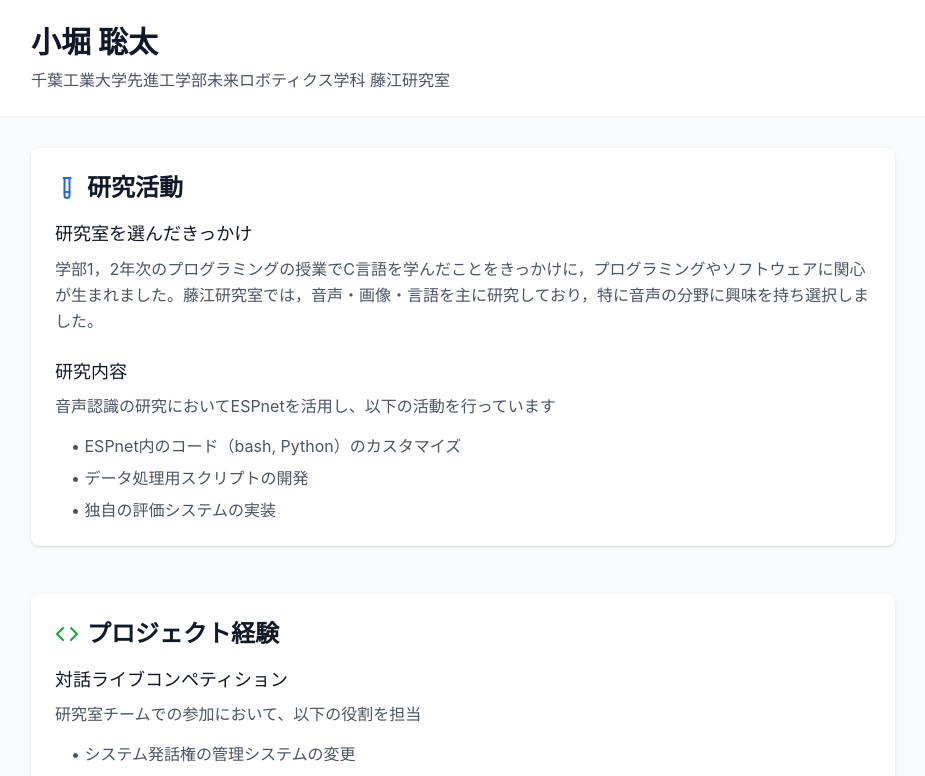
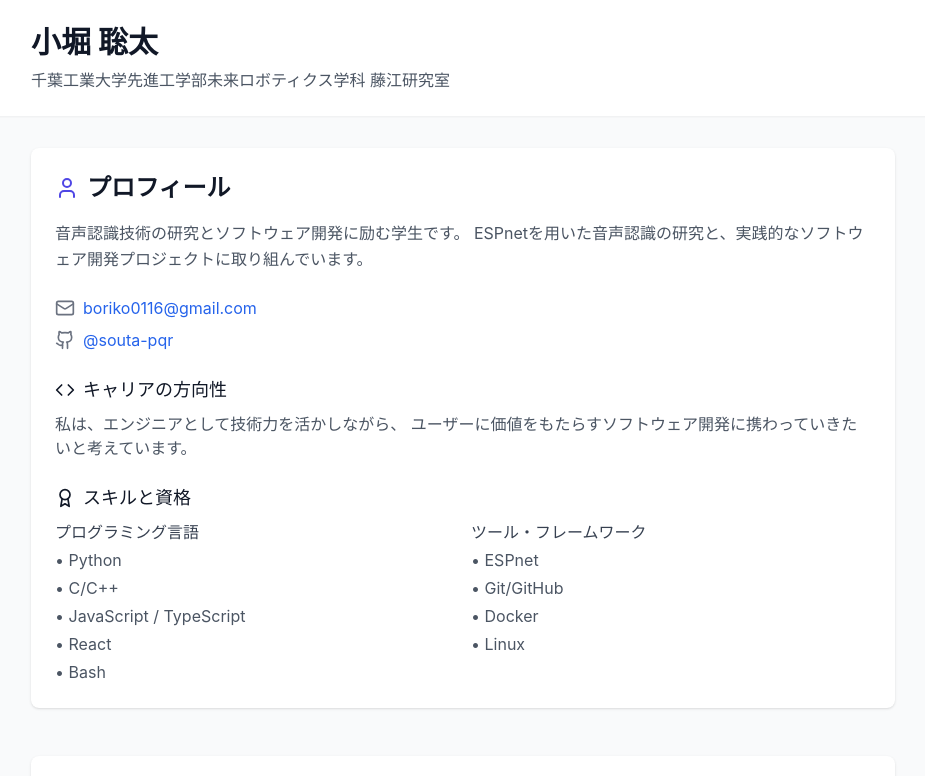
Before and after one commit to souta-pqr/portfolio, a React (Create React App) app: page / in a window 1280 px wide. Shown: the top 776 px of the page, without its empty margins (177-1102 px from the left). Built offline with nearby package versions, Linux system fonts and the light colour scheme.

Commit message:
add profile

```diff
--- a/src/App.js
+++ b/src/App.js
@@ -1,5 +1,6 @@
 import React from 'react';
 import Header from './components/Header';
+import Profile from './components/Profile';
 import Research from './components/Research';
 import Projects from './components/Projects';
 import Internship from './components/Internship';
@@ -10,6 +11,7 @@ function App() {
       <Header />
       <main className="max-w-4xl mx-auto py-8 px-4">
         <div className="space-y-12">
+          <Profile />
           <Research />
           <Projects />
           <Internship />
--- /dev/null
+++ b/src/components/Profile.jsx
@@ -0,0 +1,82 @@
+import React from 'react';
+import { User, Mail, Github, Code, Award } from 'lucide-react';
+
+const Profile = () => {
+  return (
+    <section className="bg-white rounded-lg shadow p-6">
+      <div className="flex items-center mb-4">
+        <User className="w-6 h-6 text-indigo-600 mr-2" />
+        <h2 className="text-2xl font-semibold text-gray-900">プロフィール</h2>
+      </div>
+
+      <div className="prose max-w-none text-gray-600 space-y-6">
+        {/* 自己紹介 */}
+        <div>
+          <p className="leading-relaxed">
+            音声認識技術の研究とソフトウェア開発に励む学生です。
+            ESPnetを用いた音声認識の研究と、実践的なソフトウェア開発プロジェクトに取り組んでいます。
+          </p>
+        </div>
+
+        {/* 連絡先情報 */}
+        <div className="space-y-2">
+          <div className="flex items-center">
+            <Mail className="w-5 h-5 text-gray-500 mr-2" />
+            <a href="mailto:boriko0116@gmail.com" className="text-blue-600 hover:text-blue-800">
+              boriko0116@gmail.com
+            </a>
+          </div>
+          <div className="flex items-center">
+            <Github className="w-5 h-5 text-gray-500 mr-2" />
+            <a href="https://github.com/souta-pqr" className="text-blue-600 hover:text-blue-800">
+              @souta-pqr
+            </a>
+          </div>
+        </div>
+
+        {/* キャリアの方向性 */}
+        <div>
+          <h3 className="text-lg font-medium text-gray-900 flex items-center">
+            <Code className="w-5 h-5 mr-2" />
+            キャリアの方向性
+          </h3>
+          <p className="mt-2">
+          私は、エンジニアとして技術力を活かしながら、
+          ユーザーに価値をもたらすソフトウェア開発に携わっていきたいと考えています。
+          </p>
+        </div>
+
+        {/* スキルと資格 */}
+        <div>
+          <h3 className="text-lg font-medium text-gray-900 flex items-center">
+            <Award className="w-5 h-5 mr-2" />
+            スキルと資格
+          </h3>
+          <div className="mt-2 grid grid-cols-2 gap-4">
+            <div>
+              <h4 className="font-medium text-gray-700">プログラミング言語</h4>
+              <ul className="list-none mt-1 space-y-1">
+                <li>• Python</li>
+                <li>• C/C++</li>
+                <li>• JavaScript / TypeScript</li>
+                <li>• React</li>
+                <li>• Bash</li>
+              </ul>
+            </div>
+            <div>
+              <h4 className="font-medium text-gray-700">ツール・フレームワーク</h4>
+              <ul className="list-none mt-1 space-y-1">
+                <li>• ESPnet</li>
+                <li>• Git/GitHub</li>
+                <li>• Docker</li>
+                <li>• Linux</li>
+              </ul>
+            </div>
+          </div>
+        </div>
+      </div>
+    </section>
+  );
+};
+
+export default Profile;
```
Also changed, not shown: 1 other file (tests, documents, lock files or other folders).
